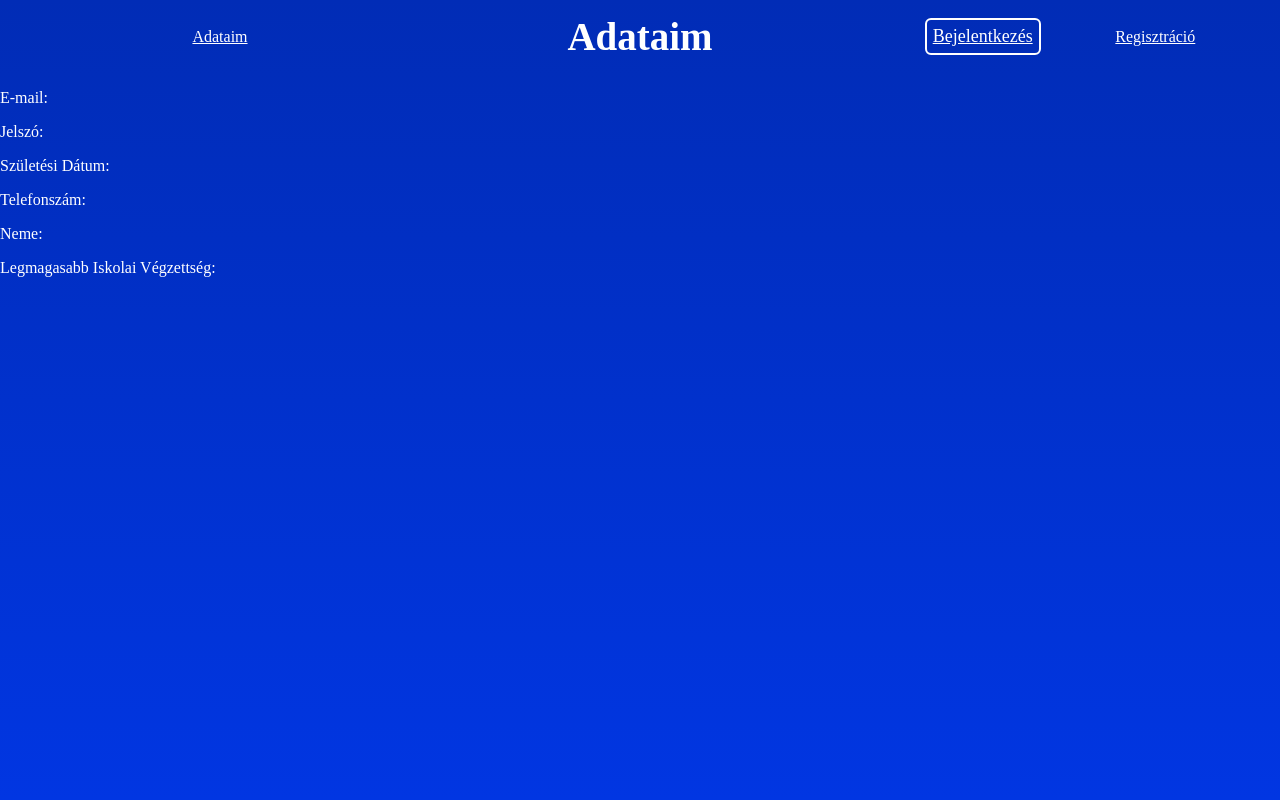
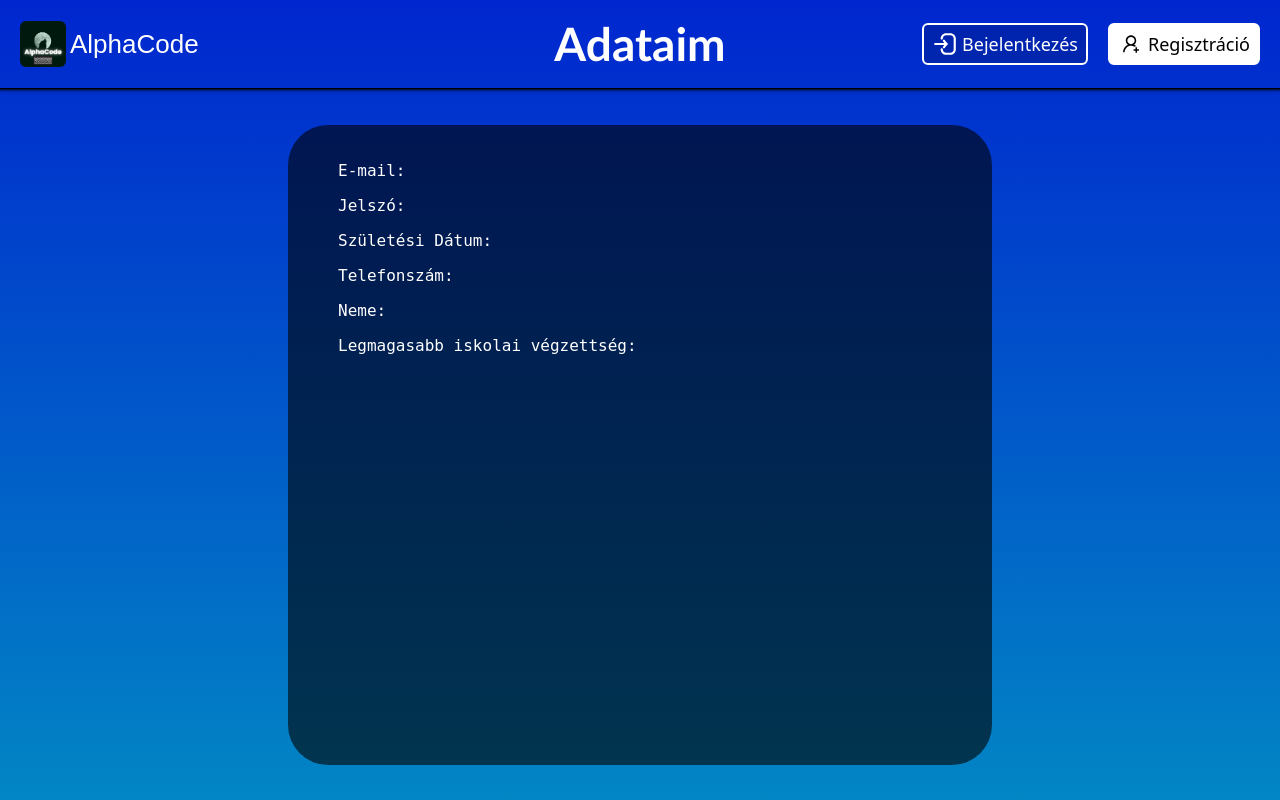
Before and after one commit to gicziunicorn/login-page, a PHP site: page / in a window 1280 px wide. Run offline with PHP 8.4, Linux system fonts and the light colour scheme.

Commit message:
Add files via upload

```diff
--- a/index.html
+++ b/index.html
@@ -20,25 +20,49 @@
 <body>
     <nav>
         <div id="bal">
-            <a href="index.html">Adataim</a>
+            <a href="https://github.com/gicziunicorn/login-page/tree/main">
+                <img src="./pics/pfp.png" alt="pfp.png" id="pfp">
+                <p>AlphaCode</p>
+            </a>
+
+            <a href="index.html" id="data">Adataim</a>
         </div>
         <div id="kozep">
             <h2>Adataim</h2>
         </div>
         <div id="jobb">
-            <a href="login.html">
-                <div id="login">Bejelentkezés</div>
+            <a href="login.html" id="login">
+                <svg viewBox="0 0 24 24" width="26px" height="26px" fill="none" xmlns="http://www.w3.org/2000/svg">
+                    <g id="SVGRepo_bgCarrier" stroke-width="0"></g>
+                    <g id="SVGRepo_tracerCarrier" stroke-linecap="round" stroke-linejoin="round"></g>
+                    <g id="SVGRepo_iconCarrier">
+                        <path fill="#ffffff" data-darkreader-inline-fill="" style="--darkreader-inline-fill: var(--darkreader-background-000000, #ffffff);" d="M13 2C10.2386 2 8 4.23858 8 7C8 7.55228 8.44772 8 9 8C9.55228 8 10 7.55228 10 7C10 5.34315 11.3431 4 13 4H17C18.6569 4 20 5.34315 20 7V17C20 18.6569 18.6569 20 17 20H13C11.3431 20 10 18.6569 10 17C10 16.4477 9.55228 16 9 16C8.44772 16 8 16.4477 8 17C8 19.7614 10.2386 22 13 22H17C19.7614 22 22 19.7614 22 17V7C22 4.23858 19.7614 2 17 2H13Z"></path>
+                        <path fill="#ffffff" data-darkreader-inline-fill="" style="--darkreader-inline-fill: var(--darkreader-background-000000, #ffffff);" d="M3 11C2.44772 11 2 11.4477 2 12C2 12.5523 2.44772 13 3 13H11.2821C11.1931 13.1098 11.1078 13.2163 11.0271 13.318C10.7816 13.6277 10.5738 13.8996 10.427 14.0945C10.3536 14.1921 10.2952 14.2705 10.255 14.3251L10.2084 14.3884L10.1959 14.4055L10.1915 14.4115C10.1914 14.4116 10.191 14.4122 11 15L10.1915 14.4115C9.86687 14.8583 9.96541 15.4844 10.4122 15.809C10.859 16.1336 11.4843 16.0346 11.809 15.5879L11.8118 15.584L11.822 15.57L11.8638 15.5132C11.9007 15.4632 11.9553 15.3897 12.0247 15.2975C12.1637 15.113 12.3612 14.8546 12.5942 14.5606C13.0655 13.9663 13.6623 13.2519 14.2071 12.7071L14.9142 12L14.2071 11.2929C13.6623 10.7481 13.0655 10.0337 12.5942 9.43937C12.3612 9.14542 12.1637 8.88702 12.0247 8.7025C11.9553 8.61033 11.9007 8.53682 11.8638 8.48679L11.822 8.43002L11.8118 8.41602L11.8095 8.41281C11.4848 7.96606 10.859 7.86637 10.4122 8.19098C9.96541 8.51561 9.86636 9.14098 10.191 9.58778L11 9C10.191 9.58778 10.1909 9.58773 10.191 9.58778L10.1925 9.58985L10.1959 9.59454L10.2084 9.61162L10.255 9.67492C10.2952 9.72946 10.3536 9.80795 10.427 9.90549C10.5738 10.1004 10.7816 10.3723 11.0271 10.682C11.1078 10.7837 11.1931 10.8902 11.2821 11H3Z"></path>
+                    </g>
+                </svg>
+                <p>Bejelentkezés</p>
             </a>
-            <a href="registration.html">Regisztráció</a>
+            <a href="registration.html" id="reg">
+                <svg fill="#000000" width="26px" height="26px" viewBox="-102.4 -102.4 1228.80 1228.80" xmlns="http://www.w3.org/2000/svg" data-darkreader-inline-fill="" style="--darkreader-inline-fill: var(--darkreader-background-ffffff, #181a1b); --darkreader-inline-stroke: var(--darkreader-text-ffffff, #e8e6e3);" stroke="#ffffff" data-darkreader-inline-stroke="" stroke-width="2.048" transform="matrix(1, 0, 0, 1, 0, 0)rotate(0)">
+                    <g id="SVGRepo_bgCarrier" stroke-width="0"></g>
+                    <g id="SVGRepo_tracerCarrier" stroke-linecap="round" stroke-linejoin="round" stroke="#CCCCCC" stroke-width="6.144" data-darkreader-inline-stroke="" style="--darkreader-inline-stroke: var(--darkreader-text-cccccc, #c8c3bc);"></g>
+                    <g id="SVGRepo_iconCarrier">
+                        <path d="M678.3 642.4c24.2-13 51.9-20.4 81.4-20.4h.1c3 0 4.4-3.6 2.2-5.6a371.67 371.67 0 0 0-103.7-65.8c-.4-.2-.8-.3-1.2-.5C719.2 505 759.6 431.7 759.6 349c0-137-110.8-248-247.5-248S264.7 212 264.7 349c0 82.7 40.4 156 102.6 201.1-.4.2-.8.3-1.2.5-44.7 18.9-84.8 46-119.3 80.6a373.42 373.42 0 0 0-80.4 119.5A373.6 373.6 0 0 0 137 888.8a8 8 0 0 0 8 8.2h59.9c4.3 0 7.9-3.5 8-7.8 2-77.2 32.9-149.5 87.6-204.3C357 628.2 432.2 597 512.2 597c56.7 0 111.1 15.7 158 45.1a8.1 8.1 0 0 0 8.1.3zM512.2 521c-45.8 0-88.9-17.9-121.4-50.4A171.2 171.2 0 0 1 340.5 349c0-45.9 17.9-89.1 50.3-121.6S466.3 177 512.2 177s88.9 17.9 121.4 50.4A171.2 171.2 0 0 1 683.9 349c0 45.9-17.9 89.1-50.3 121.6C601.1 503.1 558 521 512.2 521zM880 759h-84v-84c0-4.4-3.6-8-8-8h-56c-4.4 0-8 3.6-8 8v84h-84c-4.4 0-8 3.6-8 8v56c0 4.4 3.6 8 8 8h84v84c0 4.4 3.6 8 8 8h56c4.4 0 8-3.6 8-8v-84h84c4.4 0 8-3.6 8-8v-56c0-4.4-3.6-8-8-8z"></path>
+                    </g>
+                </svg>
+                <p>Regisztráció</p>
+            </a>
         </div>
     </nav>
+    <main>
         <div id="adatok">
             <p id="adatemail">E-mail:</p>
             <p id="adatpass">Jelszó:</p>
             <p id="adatszul">Születési Dátum:</p>
             <p id="adattel">Telefonszám:</p>
             <p id="adatgender">Neme:</p>
-        <p id="adatvegzett">Legmagasabb Iskolai Végzettség:</p>
+            <p id="adatvegzett">Legmagasabb iskolai végzettség:</p>
         </div>
+    </main>
 </body>
 </html>
--- a/main.css
+++ b/main.css
@@ -2,29 +2,59 @@ body {
     width: 100vw;
     height: 100vh;
     margin: 0px;
-    background: linear-gradient(#012cb6, #0136e2);
+    background: linear-gradient(0deg,#0286c4 0%, #0026cf 100%);
     background-size: cover;
     background-repeat: no-repeat;
     overflow: hidden auto;
     color: white;
 }
 
-a,
-a:visited {
+a, a:visited {
+    font-family: system-ui, -apple-system, BlinkMacSystemFont, 'Segoe UI', Roboto, Oxygen, Ubuntu, Cantarell, 'Open Sans', 'Helvetica Neue', sans-serif;
     color: white;
+    text-decoration: none;
 }
 
 nav {
     display: grid;
     grid-template-columns: 1fr 1fr 1fr;
     grid-template-rows: 1fr;
-    padding: 14px 10px;
+    padding: 14px 20px;
+    border-bottom: 1px solid black;
+    box-shadow:0px 0px 3px 1px black;
 }
 
 #bal, #jobb{
     display: flex;
     align-items: center;
-    justify-content: space-evenly;
+}
+
+#bal{
+    justify-content: flex-start;
+}
+
+#pfp, a:has(#pfp) {
+    width:46px;
+    height:46px;
+    border-radius:6px;
+    margin-right:4px;
+}
+
+a:has(#pfp){
+    user-select: none;
+    display: flex;
+    justify-content:flex-start;
+    align-items: center;
+    & p{
+        font-size: 26px;
+        font-family: Century Gothic, CenturyGothic, AppleGothic, sans-serif;
+    }
+}
+
+
+#jobb{
+    justify-content: flex-end;
+    gap: 20px;
 }
 
 #kozep{
@@ -32,12 +62,61 @@ nav {
     font-size: 26px;
     & h2{
         margin: 0;
+        line-height: 60px;
+        font-family: "Gill Sans", sans-serif;
+        font-size: 46px;
     }
 }
 
-#login{
+#data{
+    display: none;
+}
+
+svg{
+    margin-right:4px;
+}
+
+#login, #reg{
+    display: flex;
+    justify-content: center;
+    align-items: center;
     border: 2px solid white;
-    padding: 6px;
+    padding: 6px 8px;
     font-size: 18px;
     border-radius: 6px;
+    transition: background 0.15s linear;
+    background-color: #00000028;
+    &:hover{
+        background-color: #00000067;
+    }
+    & p{
+        margin:0px;
+    }
 }
+
+#reg{
+    background-color: #ffffff;
+    color: black;
+    &:hover{
+        background-color: #ffffff;
+        box-shadow: 0px 0px 4px 2px white;
+    }
+}
+
+main{
+    display: flex;
+    justify-content: center;
+    align-items: center;
+    height:calc(100vh - 89px);
+    font-family: monospace;
+    font-size: large;
+}
+
+#adatok{
+    width: 55vw;
+    height: 80vh;
+    background-color:#00000098;
+    border-radius: 40px;
+    padding: 20px 50px;
+    box-sizing: border-box;
+}
```
Lines whose indentation alone changed are shown as unchanged.
